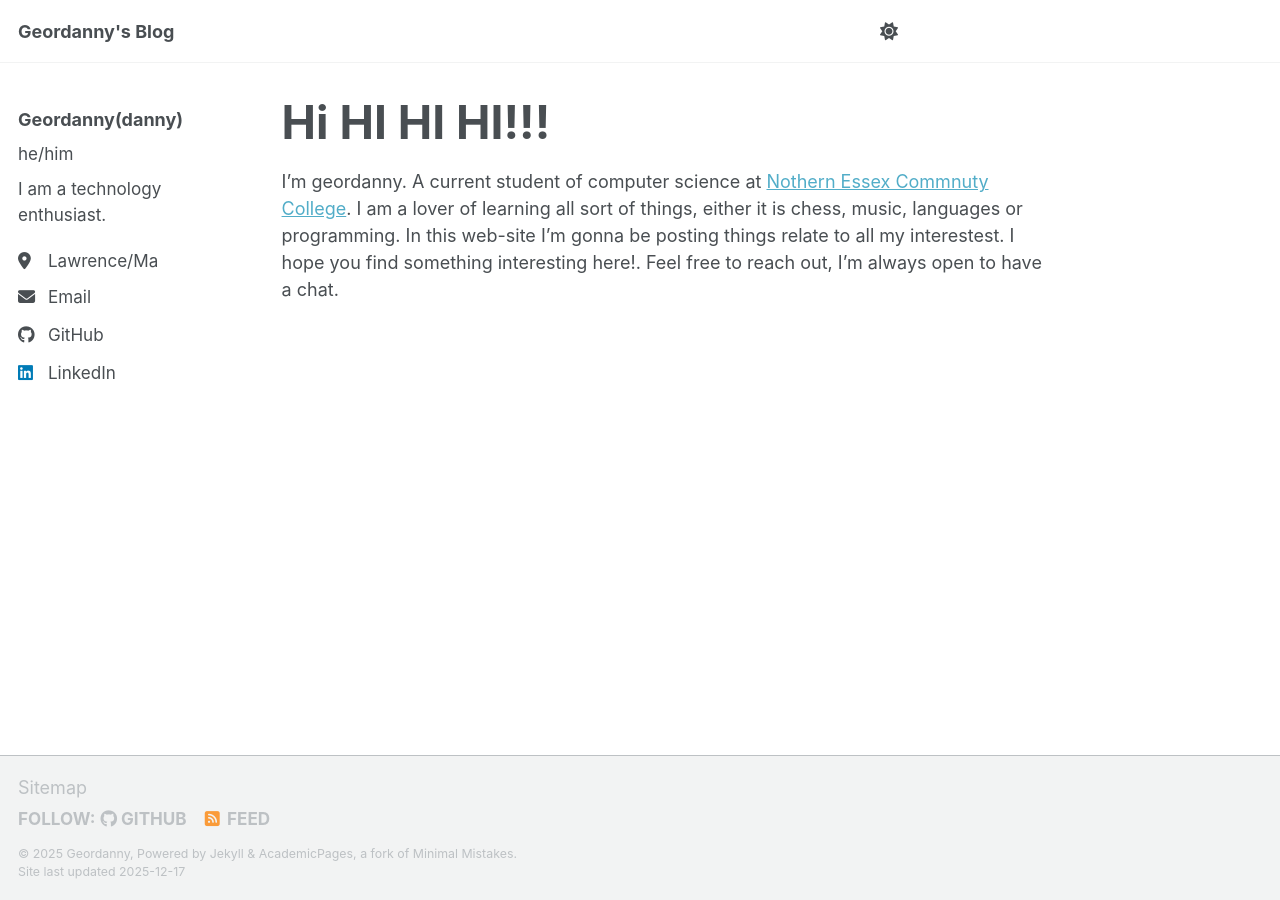
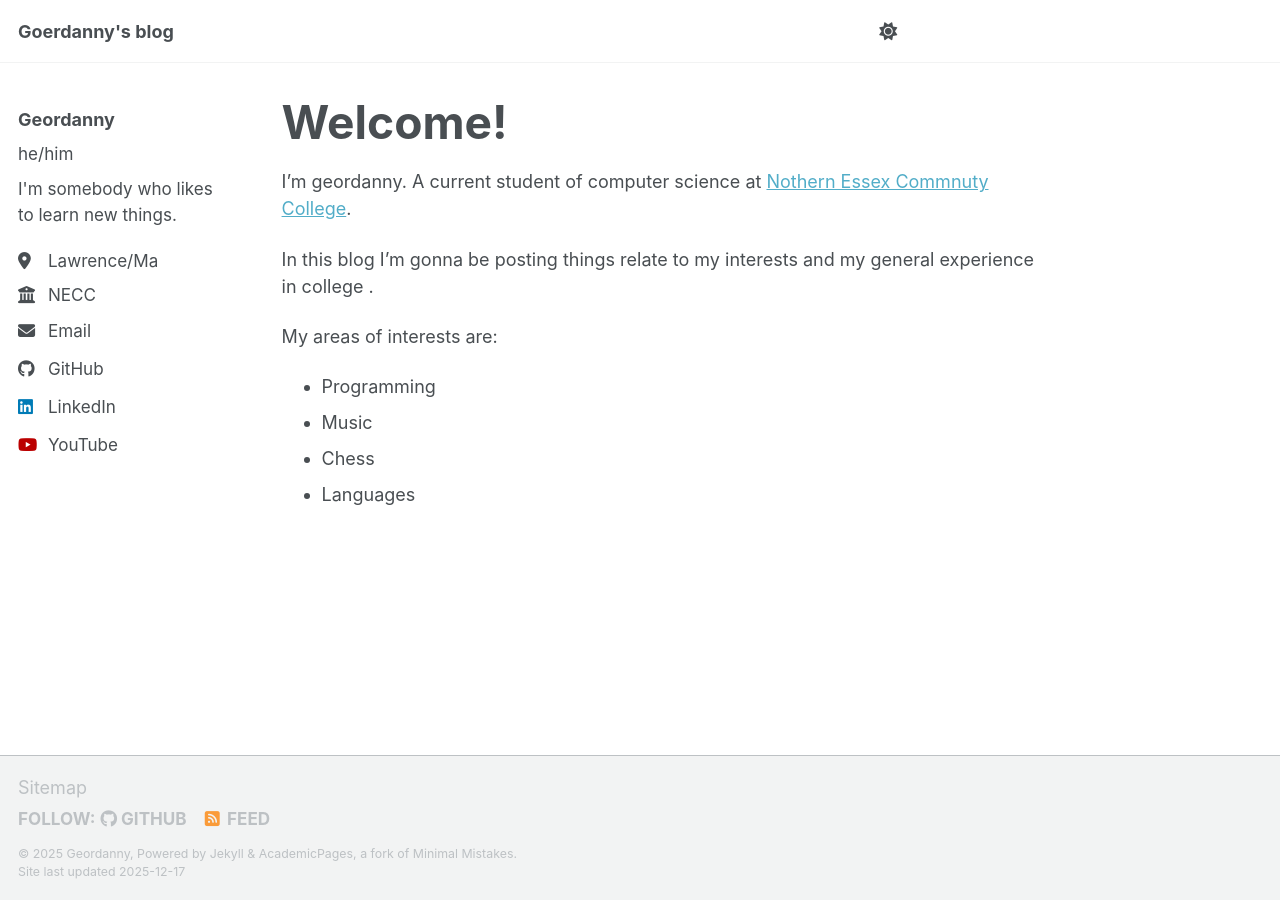
Before and after one commit to Geordanny1/personal-blog, a Jekyll site: the page built from _pages/about.md, in a window 1280 px wide. Built offline with Jekyll 4.4.1, drawn with Linux system fonts in a browser that asks for light colours; a script bundle is joined from its source files by our own code; library files that are not in the unit come from our copies.

Commit message:
add my personal information

```diff
--- a/_config.yml
+++ b/_config.yml
@@ -9,10 +9,10 @@
 # Basic Site Settings
 locale                   : "en-US"
 site_theme               : "default" # Currently available options are "default", "air"
-title                    : "Geordanny's Blog"
+title                    : "Goerdanny's blog"
 title_separator          : "-"
 name                     : &name "Geordanny"
-description              : &description "I'm a technology enthusiastic"   # Update this with a general description of your site, this is the default if not overridden by a page
+description              : &description "Colection of "   # Update this with a general description of your site, this is the default if not overridden by a page
 url                      : https://geordanny1.github.io # The base hostname & protocol for your site e.g. "https://[your GitHub username].github.io",
                                                            # or if you already have some other page hosted on Github then use "https://[your GitHub username].github.io/[Your Repo Name]"
 baseurl                  : "" # the subpath of your site, e.g. "/blog"
@@ -23,11 +23,11 @@ repository               : "https://github.com/Geordanny1/personal-blog"
 #               Additional customization can be done by editing /_includes/author-profile.html
 author:
   # Biographic information
-  name             : "Geordanny(danny)"
+  name             : "Geordanny"
   pronouns         : "he/him"
-  bio              : "I am a technology enthusiast."
+  bio              : "I'm somebody who likes to learn new things."
   location         : "Lawrence/Ma"
-  # employer         : "Red Brick University"
+  employer         : "NECC"
   uri              : # URL
   email            : "geordanipinales@gmail.com"
 
@@ -78,7 +78,7 @@ author:
   weibo            : # Username
   wikipedia        : # Username
   xing             : # Username
-  youtube          : # Username
+  youtube          : "geoordanny"
   zhihu            : # Username
 
 # Publication Category - The following the list of publication categories and their headings
--- a/_pages/about.md
+++ b/_pages/about.md
@@ -1,6 +1,6 @@
 ---
 permalink: /
-title: "Hi HI HI HI!!!"
+title: "Welcome!"
 author_profile: true
 redirect_from:
   - /about/
@@ -8,4 +8,11 @@ redirect_from:
 ---
 
 I'm geordanny. A current student of computer science at [Nothern Essex Commnuty College](https://necc.edu/).
-I am a lover of learning all sort of things, either it is chess, music, languages or programming. In this web-site I'm gonna be posting things relate to all my interestest. I hope you find something interesting here!. Feel free to reach out, I'm always open to have a chat.
+
+In this blog I'm gonna be posting things relate to my interests and my general experience in college .
+
+My areas of interests are:
+- Programming
+- Music
+- Chess
+- Languages
```
Also changed, not shown: _pages/.markdown-preview.html (added, +43 -0 lines), _posts/2025-12-17-cooking-some-fish.md (added, +7 -0 lines), _posts/2025-12-17-something-I-like.md (added, +7 -0 lines), scripts/create-blog.py (added, +41 -0 lines), _posts/2014-08-14-blog-post-3.md (line endings or trailing spaces), 1 other file.
